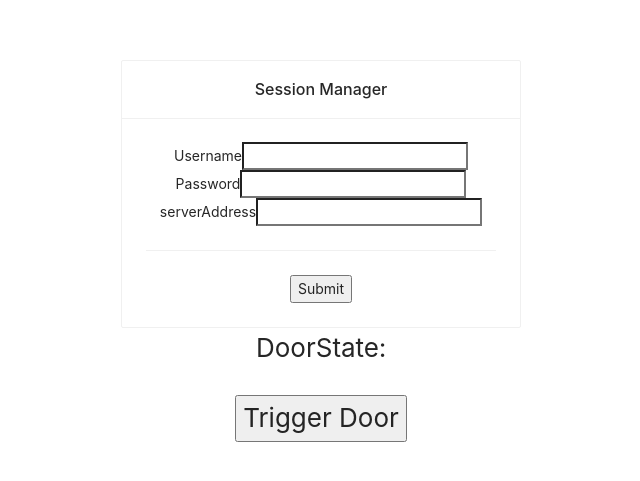
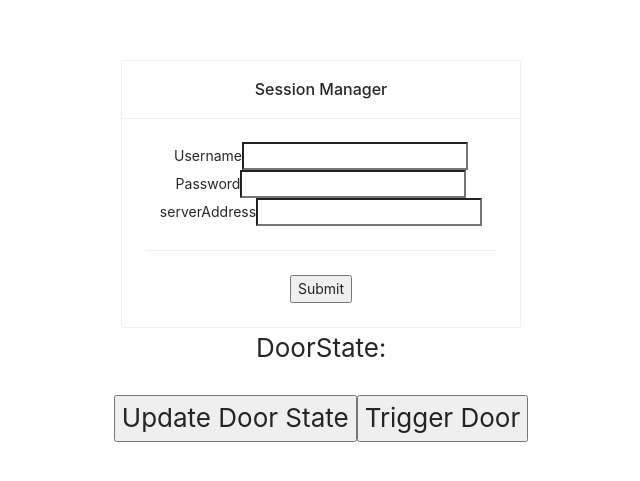
Before and after one commit to inquisitev/GarageDoorOpener, a React (Create React App) app in the folder web/: page / in a window 1280 px wide. Shown: the part 149-630 px from the top of the page, without its empty margins (319-959 px from the left). Built offline with nearby package versions, Linux system fonts and the light colour scheme.

Commit message:
add door state button

```diff
--- a/web/src/features/doorControls/doorControls.js
+++ b/web/src/features/doorControls/doorControls.js
@@ -1,11 +1,11 @@
 import React from 'react';
 import { useSelector, useDispatch } from 'react-redux';
 import DoorControlsComponent from './doorControlsComponent';
-import { selectCurrentDoorState, triggerDoor } from './doorControlSlice';
+import { selectCurrentDoorState, triggerDoor, updateDoorState } from './doorControlSlice';
 
 export const DoorControls = () => {
     const dispatch = useDispatch()
     const doorState = useSelector(selectCurrentDoorState)
 
-     return <DoorControlsComponent doorTrigger={()=>{dispatch(triggerDoor())}}/>
+     return <DoorControlsComponent doorState={doorState} getDoorState={()=>{dispatch(updateDoorState())}} doorTrigger={()=>{dispatch(triggerDoor())}}/>
   }
--- a/web/src/features/doorControls/doorControlsComponent.js
+++ b/web/src/features/doorControls/doorControlsComponent.js
@@ -3,6 +3,7 @@ import { Button } from "antd"
 const DoorControlsComponent = (props) => {
     return <div>
         <p>DoorState: {props.doorState}</p>
+        <button onClick={props.getDoorState}>Update Door State</button>
         <button onClick={props.doorTrigger}>Trigger Door</button>
     </div>
 }
```
